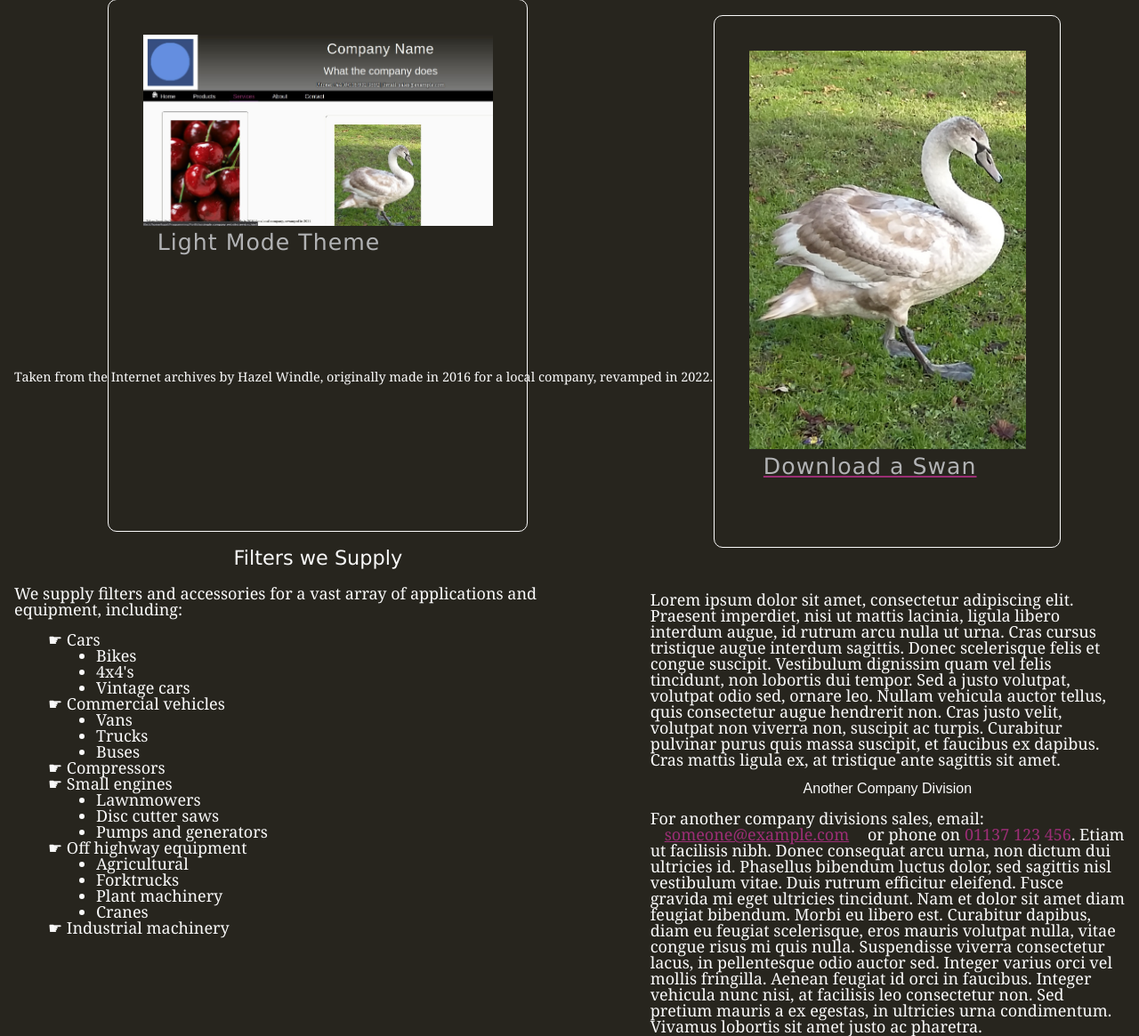
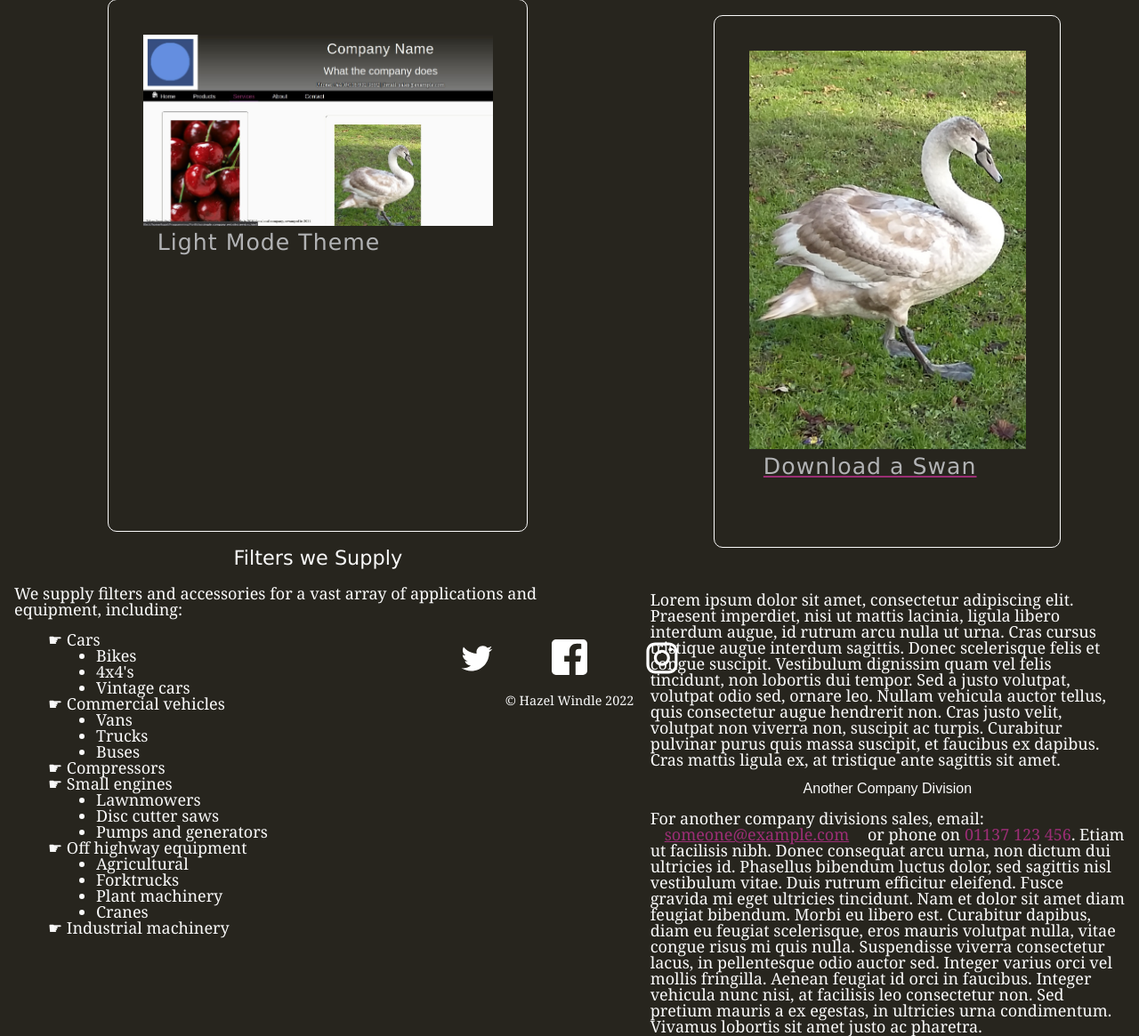
Before and after one commit to hwindle/portfolio, a PHP site: page /simple_company_website/index.html in a window 1280 px wide. Shown: the part 350-1515 px from the top of the page at 89% size. Run offline with PHP 8.4, Linux system fonts and the light colour scheme; some web fonts are replaced.

Commit message:
Added the social media buttons to the bottom of the page

```diff
--- a/simple_company_website/css/src_files/03_layout.css
+++ b/simple_company_website/css/src_files/03_layout.css
@@ -8,6 +8,7 @@ html, body, main {
     width: 100%;
     height: 100%;
 }
+
 
 
 /*** HEADER ***/
@@ -82,11 +83,45 @@ aside.right-column {
 
 /*** FOOTER ***/
 footer {
-    position: fixed;
-    bottom: 0;
+    height: 70px;
+    margin-top: -70px;
     width: 100%;
-    margin: 20px auto 3px auto;
+    font-size: 0.9em;
+    text-align: center;
 }
+
+footer section.flex {
+    display: flex;
+    flex-direction: row wrap;
+    justify-content: center;
+    align-items: center;
+}
+
+button.social-icon {
+    margin: 0 1rem;
+    width: 40px;
+    height: 40px;
+    background-color: transparent;
+    border: 0;
+    text-decoration: none;
+    cursor: pointer;
+}
+
+footer #twitter-logo {
+    background-image: url('../../pics/twitter_white.svg');
+    background-size: contain;
+}
+
+footer #facebook-logo {
+    background-image: url('../../pics/fb_white.svg');
+    background-size: contain;
+}
+
+footer #instagram-logo {
+    background-image: url('../../pics/instagram_white.svg');
+    background-size: contain;
+}
+
 
 /*** navigation ***/
 span.home {
--- a/simple_company_website/css/src_files/06_other.css
+++ b/simple_company_website/css/src_files/06_other.css
@@ -1,25 +1,3 @@
-/*******************************************
-* NAVIGATION & LINKS
-*
-* a link settings and navigation bar styling
-******************************************/
-#twitter-logo {
-    background: url('../pics/twitter_white.svg') no-repeat 100% 100%;
-}
-
-#facebook-logo {
-    background: url('../pics/fb_white.svg') no-repeat 100% 100%;
-}
-
-#instagram-logo {
-    background: url('../pics/instagram_white.svg') no-repeat 100% 100%;
-}
-
-
-/*** footer ***/
-footer p  {
-    font-size: 0.9em;
-}
 
  /**************
  * For special bits that don't belong
--- a/simple_company_website/index.html
+++ b/simple_company_website/index.html
@@ -105,8 +105,19 @@
 
     </main>
     <footer>
+        <section class="flex">
+            <a href="#">
+                <button id="twitter-logo" class="social-icon"></button>
+            </a>
+            <a href="#">
+                <button id="facebook-logo" class="social-icon"></button>
+            </a>
+            <a href="#">
+                <button id="instagram-logo" class="social-icon"></button>
+            </a>
+        </section>
         <p>
-            Taken from the Internet archives by Hazel Windle, originally made in 2016 for a local company, revamped in 2022.
+            &copy; Hazel Windle 2022
         </p>
     </footer>
     <script type="text/JavaScript" src="./js/main.js"></script>
```
